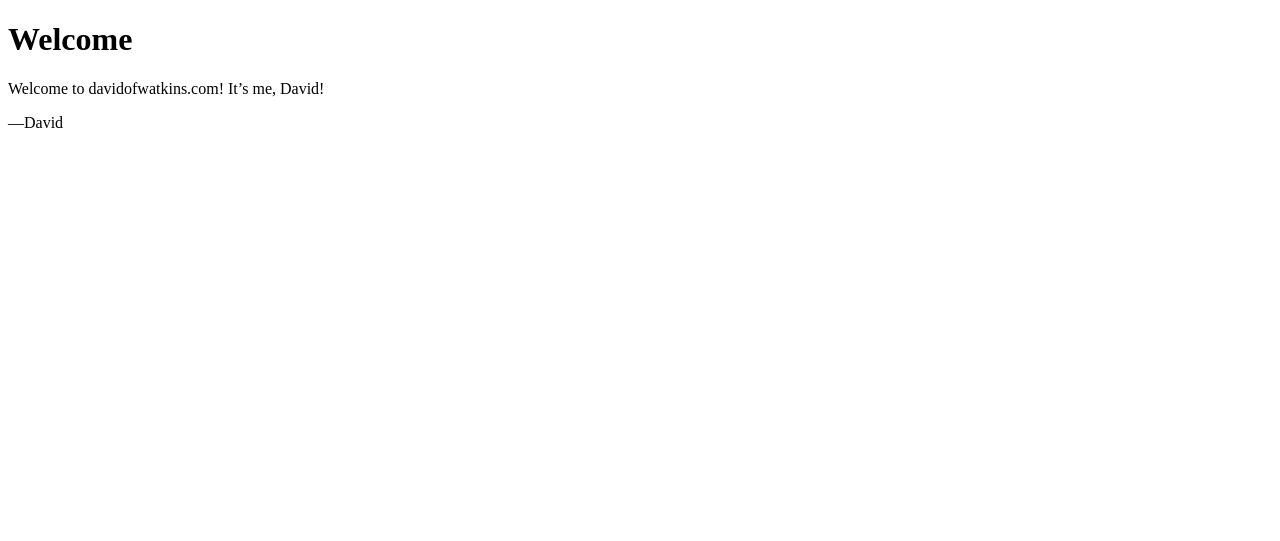
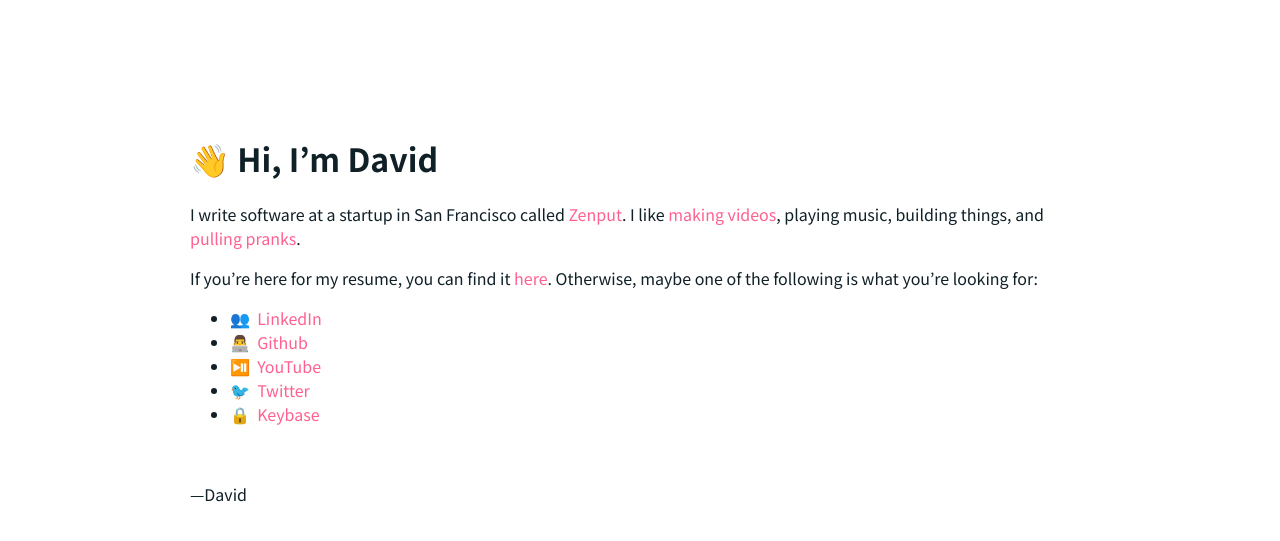
Before and after one commit to davidofwatkins/davidofwatkins.com, a Jekyll site: the page built from index.md, in a window 1280 px wide. Shown: the top 541 px of the page. Built offline with Jekyll 4.4.1, drawn with Linux system fonts in a browser that asks for light colours.

Commit message:
Set real  website content and styling

```diff
--- a/_includes/site-head.html
+++ b/_includes/site-head.html
@@ -14,6 +14,12 @@
     <link href="https://fonts.googleapis.com/css?family=Source+Sans+Pro" rel="stylesheet" />
     <link href="https://fonts.googleapis.com/css?family=Lobster" rel="stylesheet" />
     <link rel="stylesheet" href="{{ "/css/main.css" | relative_url }}">
+
+    <!-- Page-specific style if specified -->
+    {% if page.style %}
+    <link rel="stylesheet" href="{{ page.style | relative_url }}" />
+    {% endif %}
+
     <link rel="canonical" href="{{ page.url | replace:'index.html','' | absolute_url }}" />
     <link rel="alternate" type="application/rss+xml" title="{{ site.title | escape }}" href="{{ "/feed.xml" |
     relative_url }}">
--- a/_layouts/home.html
+++ b/_layouts/home.html
@@ -1,8 +1,6 @@
 ---
 layout: default
+style: home.css
 ---
 
-<div class="content-wrapper">
-    <h1>Welcome</h1>
-    {{ content }}
-</div>
+<div class="content-wrapper">{{content}}</div>
--- /dev/null
+++ b/css/home.scss
@@ -0,0 +1,8 @@
+---
+---
+
+.content-wrapper {
+    margin: 15vh auto 0 auto;
+    max-width: 900px;
+    padding: 0 40px;
+}
--- a/css/main.scss
+++ b/css/main.scss
@@ -1 +1,29 @@
-// @todo fill in
+---
+---
+
+@import url('https://fonts.googleapis.com/css2?family=Noto+Sans+JP:wght@400;700&display=swap');
+
+// Generating colors from: https://material.io/resources/color/
+$highlight: #e91e63;
+$highlightDark: #b0003a;
+$highlightLight: #ff6090;
+
+$fontColor: #102027;
+
+body {
+    font-family: 'Noto Sans JP', Arial, 'Sans-Serif';
+    color: $fontColor;
+}
+
+a {
+    text-decoration: none;
+    color: $highlightLight;
+
+    &:hover {
+        text-decoration: underline;
+    }
+}
+
+p {
+    font-size: 16px;
+}
--- a/index.md
+++ b/index.md
@@ -2,9 +2,22 @@
 # Edit theme's home layout instead if you wanna make some changes
 # See: https://jekyllrb.com/docs/themes/#overriding-theme-defaults
 layout: home
-title: Hi, I'm David!
+title: David
+style: /css/home.css
 ---
 
-Welcome to davidofwatkins.com! It's me, David!
+# 👋 Hi, I'm David
 
-<p class="signature">—David</p>
+I write software at a startup in San Francisco called [Zenput](https://www.zenput.com/). I like [making videos](https://www.youtube.com/user/dwat91), playing music, building things, and [pulling pranks](https://youtu.be/uBX6WRxhAKI).
+
+If you're here for my resume, you can find it [here](/assets/downloads/resume.pdf). Otherwise, maybe one of the following is what you're looking for:
+
+-   👥 &nbsp;[LinkedIn](https://www.linkedin.com/in/davidofwatkins/)
+-   👨‍💻 &nbsp;[Github](https://github.com/davidofwatkins)
+-   ⏯️ &nbsp;[YouTube](https://www.youtube.com/user/dwat91)
+-   🐦 &nbsp;[Twitter](https://twitter.com/davidofwatkins)
+-   🔒 &nbsp;[Keybase](https://keybase.io/davidofwatkins)
+
+<br>
+
+—David
```
